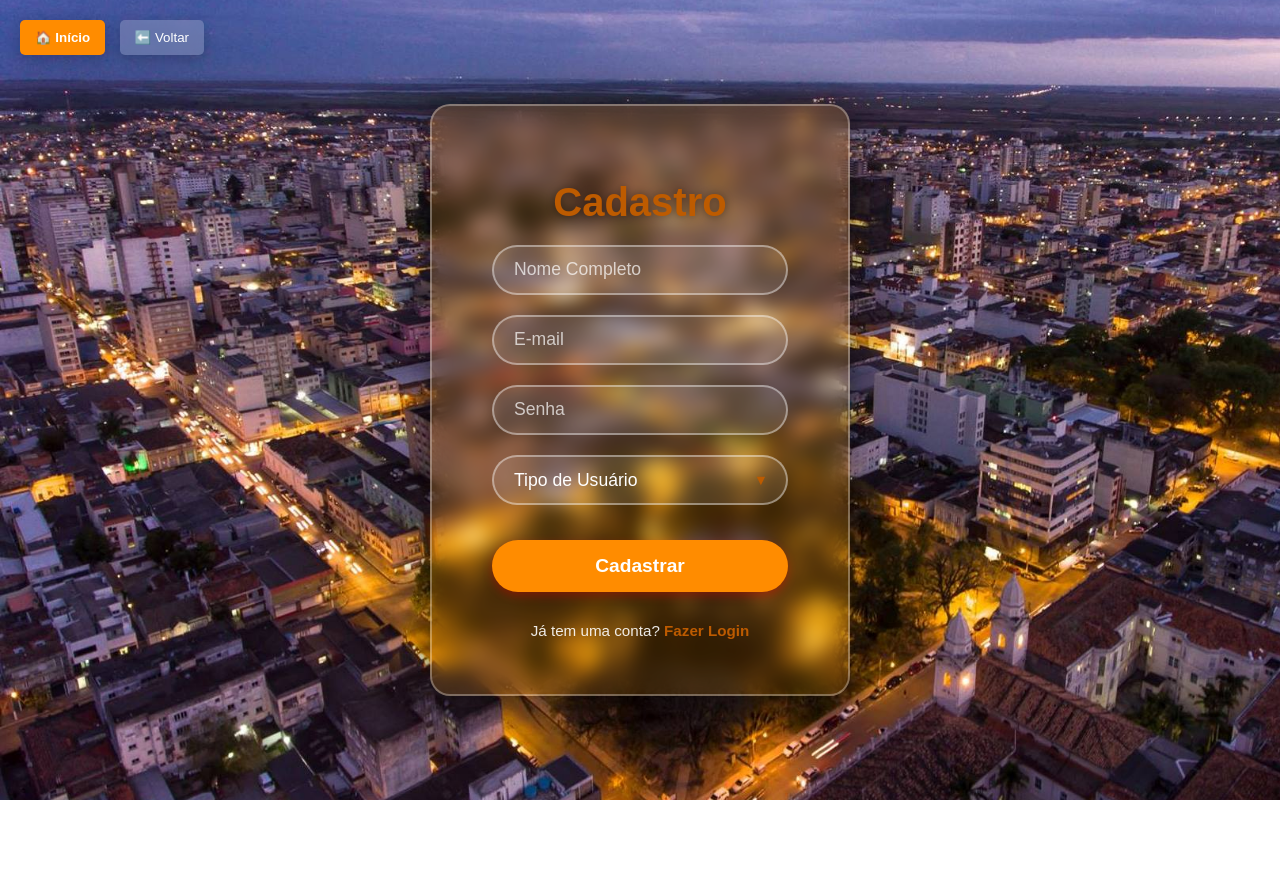
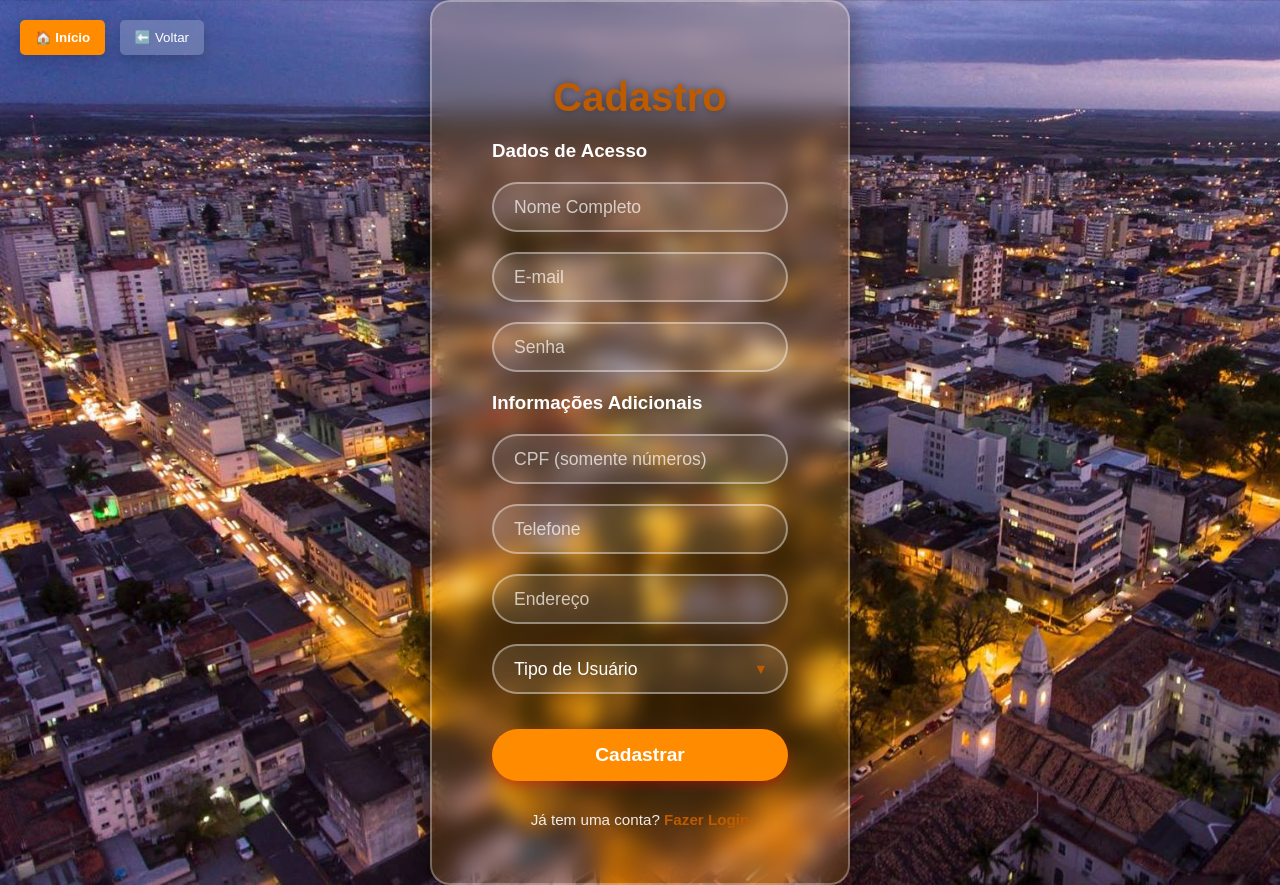
Before and after one commit to andrefudun32-lang/Projeto-Atualizado, a website: page html/cadastro.html in a window 1280 px wide. Before the commit the page ends 800 px from the top, so only its background shows below. Drawn offline with nearby package versions, Linux system fonts and the light colour scheme.

Commit message:
Update cadastro.html

```diff
--- a/html/cadastro.html
+++ b/html/cadastro.html
@@ -16,28 +16,44 @@
             ⬅️ Voltar
         </button>
     </div>
+
     <div class="cadastro-container">
         <form id="formCadastro">
             <h2>Cadastro</h2>
 
+            <div class="form-grid-container">
+                <div class="form-block">
+                    <h3>Dados de Acesso</h3>
                     <div class="input-box">
                         <input type="text" id="nome" placeholder="Nome Completo" required>
                     </div>
-
                     <div class="input-box">
                         <input type="email" id="email" placeholder="E-mail" required>
                     </div>
-
                     <div class="input-box">
                         <input type="password" id="senha" placeholder="Senha" required>
                     </div>
+                </div>
 
+                <div class="form-block">
+                    <h3>Informações Adicionais</h3>
+                    <div class="input-box">
+                        <input type="text" id="cpf" placeholder="CPF (somente números)" required>
+                    </div>
+                    <div class="input-box">
+                        <input type="text" id="telefone" placeholder="Telefone">
+                    </div>
+                    <div class="input-box">
+                        <input type="text" id="endereco" placeholder="Endereço">
+                    </div>
                     <div class="input-box select-box">
                         <select id="tipo" required>
                             <option value="" disabled selected>Tipo de Usuário</option>
-                    <option value="user">Cidadão</option>
-                    <option value="admin">Prefeitura (Admin)</option>
+                            <option value="cidadao">Cidadão</option>
+                            <option value="funcionario">Funcionário (Prefeitura)</option>
                         </select>
+                    </div>
+                </div>
             </div>
 
             <button type="submit" class="btn-cadastro-submit">Cadastrar</button>
```
Lines whose indentation alone changed are shown as unchanged.
